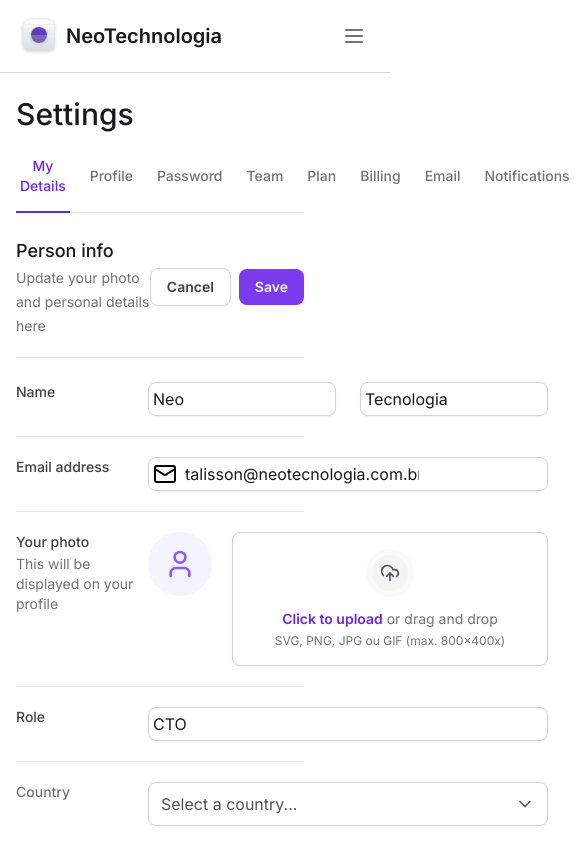
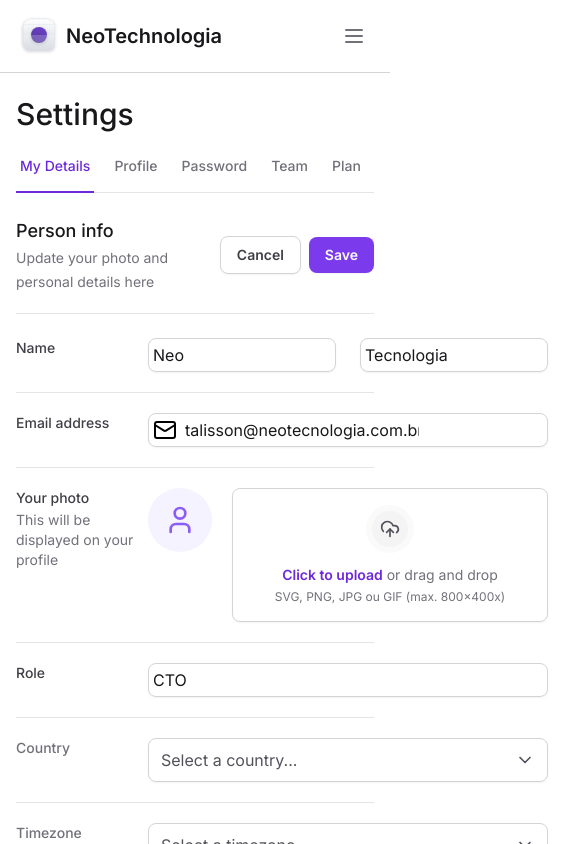
Before and after one commit to tsantosadm/dashboard-tw-next, a Next.js app: page / in a window 390 px wide. Shown: the top 844 px of the page, 585 px wide, since content can reach past the window. Built offline with nearby package versions, Linux system fonts and the light colour scheme.

Commit message:
responsive tab

```diff
--- a/package.json
+++ b/package.json
@@ -11,6 +11,7 @@
   "dependencies": {
     "@formkit/auto-animate": "^0.8.2",
     "@radix-ui/react-collapsible": "^1.0.3",
+    "@radix-ui/react-scroll-area": "^1.0.5",
     "@radix-ui/react-select": "^2.0.0",
     "framer-motion": "^11.2.6",
     "lucide-react": "^0.378.0",
--- a/src/app/layout.tsx
+++ b/src/app/layout.tsx
@@ -18,9 +18,9 @@
   return (
     <html lang="en" className="antialiased">
       <body className={inter.className}>
-        <div className="grid min-h-screen grid-cols-dashboard">
+        <div className="min-h-screen lg:grid lg:grid-cols-dashboard">
           <Sidebar />
-          <main className="px-4 pb-12 pt-24 lg:col-start-2 lg:px-8 lg:pt-8">
+          <main className="max-w-[100vh] px-4 pb-12 pt-24 lg:col-start-2 lg:px-8 lg:pt-8">
             {children}
           </main>
         </div>
--- a/src/components/SettingsTabs/TabItem.tsx
+++ b/src/components/SettingsTabs/TabItem.tsx
@@ -12,7 +12,7 @@
 export function TabItem({value, title, isSelected = false}: TabItemProps){
     return (
         <Tabs.Trigger value={value} className='group outline-none relative px-1 pb-4 text-sm font-medium text-zinc-500 hover:text-violet-700 data-[state=active]:text-violet-700'>
-            <span className='group-focus-visible:ring-2 group-focus-visible:ring=violet-400 rounded group-focus-visible:ring-offset-4'>{title}</span>
+            <span className='whitespace-nowrap group-focus-visible:ring-2 group-focus-visible:ring=violet-400 rounded group-focus-visible:ring-offset-4'>{title}</span>
             {isSelected && (
                 <motion.div layoutId='activeTab' className='absolute -bottom-px left-0 right-0 h-0.5 bg-violet-700' />
             )}
--- a/src/components/SettingsTabs/index.tsx
+++ b/src/components/SettingsTabs/index.tsx
@@ -1,27 +1,36 @@
 'use client'
 
 import * as Tabs from '@radix-ui/react-tabs'
+import * as ScrollArea from '@radix-ui/react-scroll-area'
 import { TabItem } from './TabItem';
 import { useState } from 'react';
 
 export default function SettingsTabs() {
-    const [currentTab, setCurrentTab] = useState('tab1')
+  const [currentTab, setCurrentTab] = useState('tab1')
 
   return (
     <>
       <Tabs.Root value={currentTab} onValueChange={setCurrentTab}>
-        <Tabs.List className='mt-6 flex w-full items-center gap-4 border-b border-zinc-200'>
-          <TabItem value='tab1' title='My Details' isSelected={currentTab === 'tab1'} />
-          <TabItem value='tab2' title='Profile' isSelected={currentTab === 'tab2'}/>
-          <TabItem value='tab3' title='Password' isSelected={currentTab === 'tab3'}/>
-          <TabItem value='tab4' title='Team' isSelected={currentTab === 'tab4'}/>
-          <TabItem value='tab5' title='Plan' isSelected={currentTab === 'tab5'}/>
-          <TabItem value='tab6' title='Billing' isSelected={currentTab === 'tab6'}/>
-          <TabItem value='tab7' title='Email' isSelected={currentTab === 'tab7'}/>
-          <TabItem value='tab8' title='Notifications' isSelected={currentTab === 'tab8'} />
-          <TabItem value='tab9' title='Integrations' isSelected={currentTab === 'tab9'}/>
-          <TabItem value='tab10' title='API' isSelected={currentTab === 'tab10'}/>
-        </Tabs.List>
+        <ScrollArea.Root className='w-full' type='scroll'>
+          <ScrollArea.Viewport className='w-full overflow-x-scroll'>
+            <Tabs.List className='mt-6 flex w-full items-center gap-4 border-b border-zinc-200'>
+              <TabItem value='tab1' title='My Details' isSelected={currentTab === 'tab1'} />
+              <TabItem value='tab2' title='Profile' isSelected={currentTab === 'tab2'} />
+              <TabItem value='tab3' title='Password' isSelected={currentTab === 'tab3'} />
+              <TabItem value='tab4' title='Team' isSelected={currentTab === 'tab4'} />
+              <TabItem value='tab5' title='Plan' isSelected={currentTab === 'tab5'} />
+              <TabItem value='tab6' title='Billing' isSelected={currentTab === 'tab6'} />
+              <TabItem value='tab7' title='Email' isSelected={currentTab === 'tab7'} />
+              <TabItem value='tab8' title='Notifications' isSelected={currentTab === 'tab8'} />
+              <TabItem value='tab9' title='Integrations' isSelected={currentTab === 'tab9'} />
+              <TabItem value='tab10' title='API' isSelected={currentTab === 'tab10'} />
+            </Tabs.List>
+          </ScrollArea.Viewport>
+
+          <ScrollArea.Scrollbar className='flex h-0.5 translate-y-1.5 touch-none select-none flex-col bg-zinc-100' orientation='horizontal'>
+            <ScrollArea.Thumb />
+          </ScrollArea.Scrollbar>
+        </ScrollArea.Root>
       </Tabs.Root>
     </>
   );
```
Also changed, not shown: 1 other file (tests, documents, lock files or other folders).
